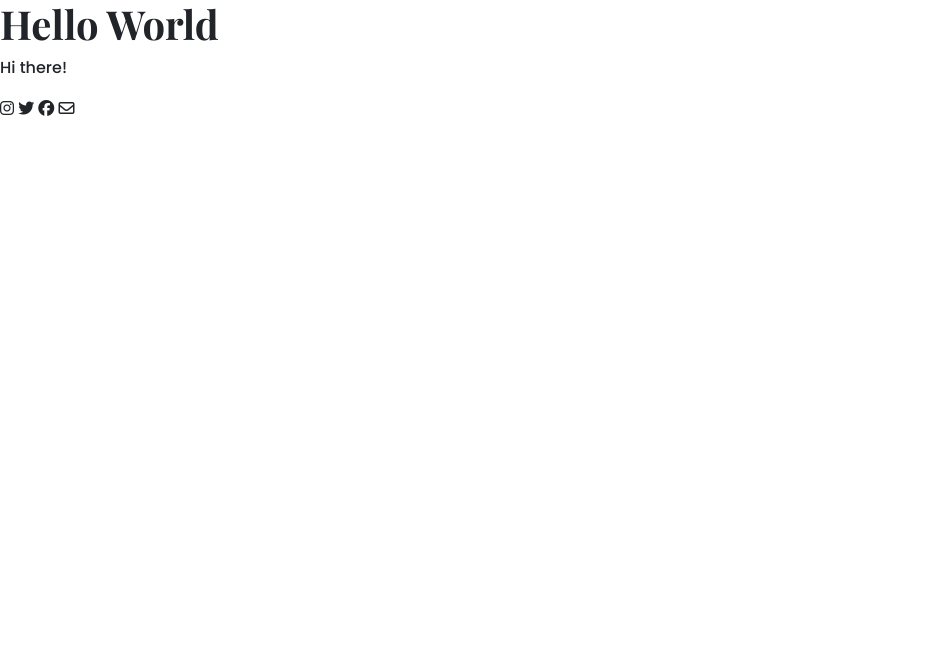
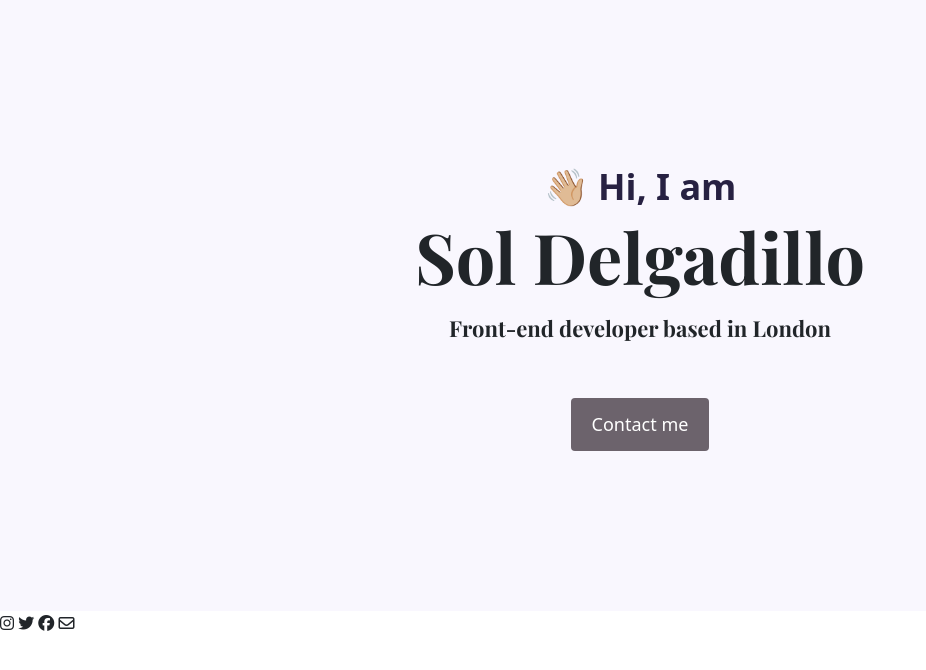
Before and after one commit to soledelgadillo/portfolio-project, a plain HTML site: page index.html in a window 1280 px wide. Shown: the whole page, without its empty margins (0-926 px from the left). Drawn offline with nearby package versions, Linux system fonts and the light colour scheme.

Commit message:
Updated CSS file

```diff
--- a/index.html
+++ b/index.html
@@ -11,11 +11,6 @@
       integrity="sha384-KyZXEAg3QhqLMpG8r+8fhAXLRk2vvoC2f3B09zVXn8CA5QIVfZOJ3BCsw2P0p/We"
       crossorigin="anonymous"
     />
-    <script
-      src="https://cdn.jsdelivr.net/npm/bootstrap@5.1.0/dist/js/bootstrap.bundle.min.js"
-      integrity="sha384-U1DAWAznBHeqEIlVSCgzq+c9gqGAJn5c/t99JyeKa9xxaYpSvHU5awsuZVVFIhvj"
-      crossorigin="anonymous"
-    ></script>
     <link rel="preconnect" href="https://fonts.googleapis.com" />
     <link rel="preconnect" href="https://fonts.gstatic.com" crossorigin />
     <link
@@ -26,13 +21,20 @@
       src="https://kit.fontawesome.com/0af3b60fbd.js"
       crossorigin="anonymous"
     ></script>
+    <script
+      src="https://cdn.jsdelivr.net/npm/bootstrap@5.1.0/dist/js/bootstrap.bundle.min.js"
+      integrity="sha384-U1DAWAznBHeqEIlVSCgzq+c9gqGAJn5c/t99JyeKa9xxaYpSvHU5awsuZVVFIhvj"
+      crossorigin="anonymous"
+    ></script>
     <title>Document</title>
   </head>
   <body>
-    <h1>Hello World</h1>
-
-    <p>Hi there!</p>
-
+    <div class="hero">
+      <p>👋🏼 Hi, I am</p>
+      <h1>Sol Delgadillo</h1>
+      <h2 class="mb-5">Front-end developer based in London</h2>
+      <a href="#" class="btn btn-branding"> Contact me</a>
+    </div>
     <i class="fab fa-instagram"></i>
     <i class="fab fa-twitter"></i>
     <i class="fab fa-facebook"></i>
--- a/styles/portfolio.css
+++ b/styles/portfolio.css
@@ -1,9 +1,48 @@
-h1 {
-  font-family: "Playfair Display", serif;
+:root {
+  --branding-color: #6c636c;
+  --secondary-color: #f9f7fe;
+  --heading-font-family: "Playfair Display", serif;
+  --default-font-family: "Poppins", sans-serif;
+}
+body {
+  font-family: var(--default-font-family);
+}
+h1,
+h2,
+h3,
+h4,
+h5,
+h6 {
+  font-family: var(--heading-font-family);
   font-weight: bold;
 }
-
 p {
-  font-family: "Poppins", sans-serif;
   font-weight: normal;
 }
+.hero {
+  background: var(--secondary-color);
+  text-align: center;
+  padding: 160px 20px;
+}
+.hero p {
+  font-size: 36px;
+  font-weight: bold;
+  margin: 0;
+  color: #272142;
+}
+.hero h1 {
+  font-size: 70px;
+}
+.hero h2 {
+  font-weight: normal;
+  line-height: 2;
+  font-size: 22px;
+}
+.hero .btn-branding {
+  background: var(--branding-color);
+  border-radius: 4px;
+  color: white;
+  font-size: 18px;
+  line-height: 27px;
+  padding: 12px 20px;
+}
```
